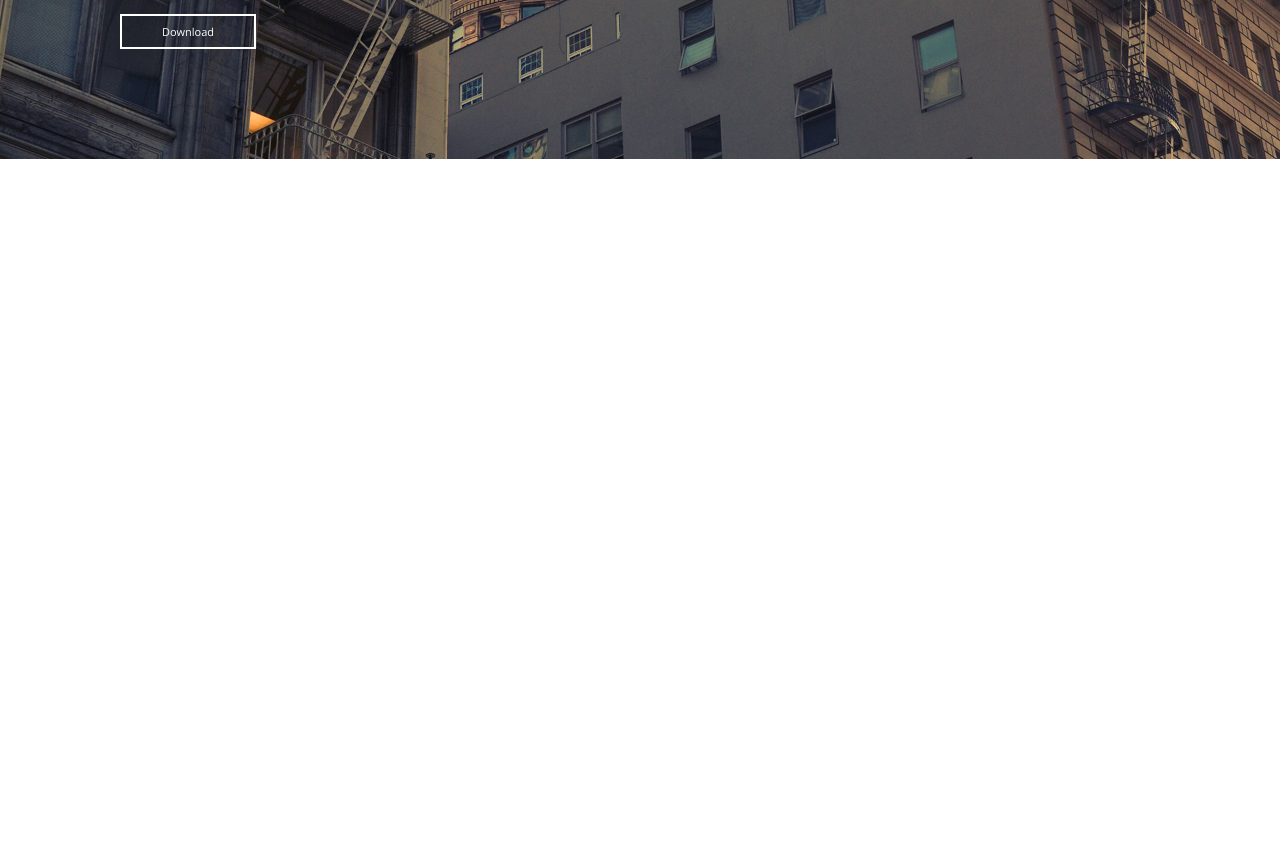
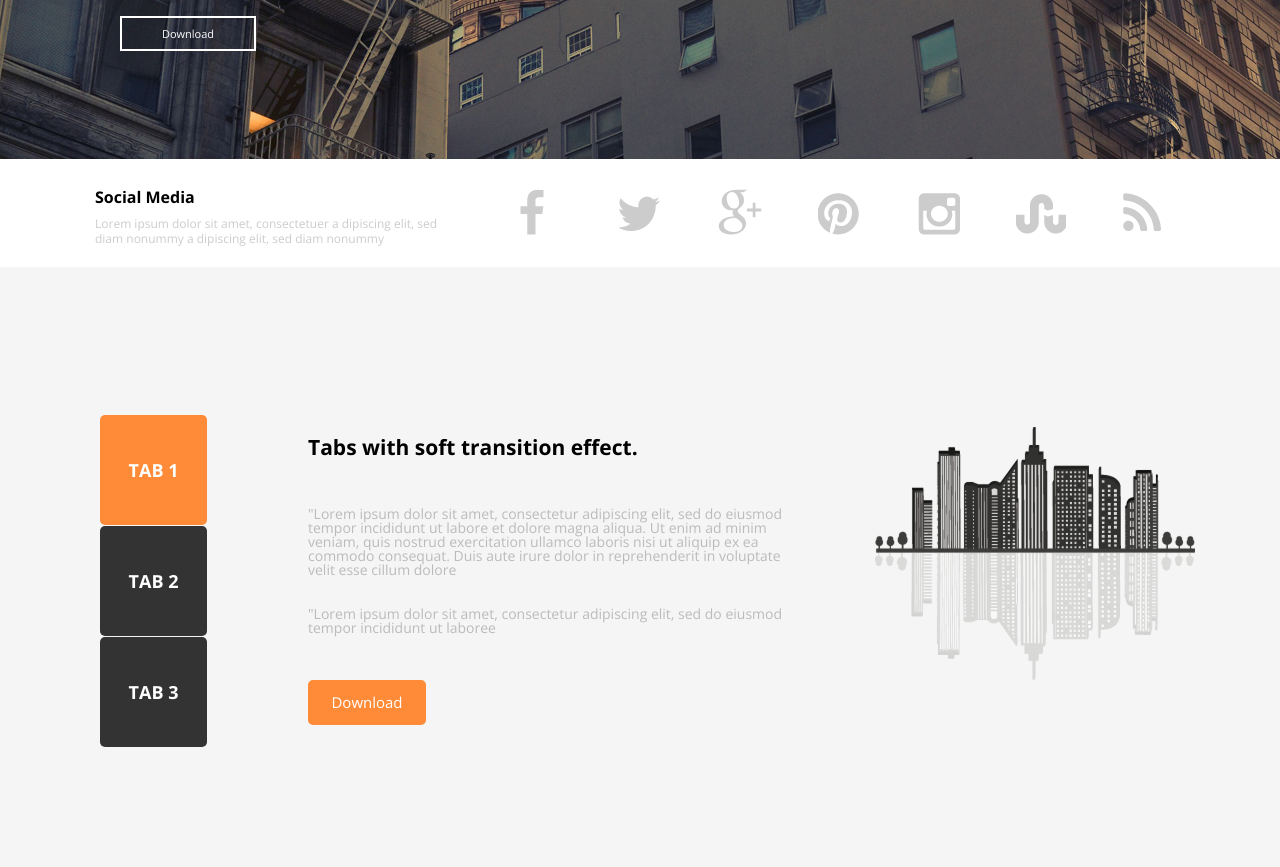
Before and after one commit to grischenko-v/axitlanding, a website: page app/index.html in a window 1280 px wide. Shown: the part 561-1428 px from the top of the page. Before the commit the page ends 800 px from the top, so only its background shows below. Drawn offline with nearby package versions, Linux system fonts and the light colour scheme.

Commit message:
add feature one

```diff
--- a/app/index.html
+++ b/app/index.html
@@ -10,7 +10,7 @@
 
   <header class = "header-top">
    <section class="container clearfix">
-   <div class="logo-small"><img src = "img/logo-small.png"></div>
+   <div class="logo-small"><a href = "#"><img src = "img/logo-small.png"></a></div>
    <nav class="main-nav">
    	<ul>
    		<li><a href=#>Features</a></li>
@@ -30,8 +30,7 @@
       </div>
       <div class = "white-line"></div>
       <div class="header-text-small">
-       <p>Lorem ipsum dolor sit amet, consectetuer a
-       dipiscing elit, sed diam nonummy nibh euismod
+       <p>Lorem ipsum dolor sit amet, consectetuer a dipiscing elit, sed diam nonummy nibh euismod
        tincidunt ut laoreet dolore magna aliquam erat volutpat. </p>
       </div>
       <div class = "button transparent">Download</div>
@@ -43,8 +42,46 @@
         <input type = "password" name = "password" placeholder = "Password">
         <input type = "button" name = "button" value = "Get Started">
       </form>
-
    </section>
    </header>
+   <main>
+    <section class = "social-media">
+    <article class = "container clearfix">
+      <div class = "social-media-text">
+      <h2>Social Media</h2>
+      <p>Lorem ipsum dolor sit amet, consectetuer a dipiscing elit, sed diam nonummy a dipiscing elit, sed diam nonummy </p>
+      </div>
+      <div class = "main-socials">
+           <a class="social-btn social-btn-fb" href=""></a>
+           <a class="social-btn social-btn-tw" href=""></a>
+           <a class="social-btn social-btn-gp" href=""></a>
+           <a class="social-btn social-btn-pg" href=""></a>
+           <a class="social-btn social-btn-p" href=""></a>
+           <a class="social-btn social-btn-wv" href=""></a>
+           <a class="social-btn social-btn-wi" href=""></a>
+
+      </div>
+    </article>
+    </section>
+    <section class = "feature-one">
+    <article class = "container clearfix">
+    <div class="tabs">
+      <div class="tab active">tab 1</div>
+      <div class="tab">tab 2</div>
+      <div class="tab">tab 3</div>
+    </div>
+    <div class="discription">
+    	<h2>Tabs with soft transition effect.</h2>
+    	<p>"Lorem ipsum dolor sit amet, consectetur adipiscing elit, sed do eiusmod tempor incididunt ut labore et dolore magna aliqua. Ut enim ad minim veniam, quis nostrud exercitation ullamco laboris nisi ut aliquip ex ea commodo consequat. Duis aute irure dolor in reprehenderit in voluptate velit esse cillum dolore</p>
+    	<p>"Lorem ipsum dolor sit amet, consectetur adipiscing elit, sed do eiusmod tempor incididunt ut laboree</p>
+    	<div class="btn">Download</div>
+    </div>
+
+    <div class="city-pic"><img src="img/city.png"></div>
+    </article>
+    </section>
+
+   </main>
+
 </body>
 </html>
--- /dev/null
+++ b/app/scss/feature-one.scss
@@ -0,0 +1,68 @@
+.feature-one{
+  background-color: rgb(245, 245, 245);
+  min-height: 600px;
+  article{
+    .tabs{
+       width: 108px;
+       height: 340px;
+       margin-top: 148px;
+       margin-left: 30px;
+       float: left;
+     .tab{
+       box-sizing: border-box;
+       text-align: center;
+       text-transform: uppercase;
+       width: 107px;
+       height: 110px;
+       line-height: 110px;
+       color: white;
+       margin-top: 1px;
+       background-color: rgb(51, 51, 51);
+       border-radius: 5px;
+       font-size:18px;
+       font-weight: bold;
+       &:first-child{
+        margin-top: 0;
+       }
+     }
+     .active{
+       background-color: rgb(255, 139, 56);
+     }
+    }
+    .discription{
+      float: left;
+      width: 500px;
+      margin-top: 150px;
+      margin-left: 100px;
+      h2{
+        font-size: 21px;
+        line-height: 60px;
+        font-weight: bold;
+      }
+      p{
+        margin-top: 30px;
+        font-size: 14px;
+        color: #bbb;
+      }
+    }
+    .btn{
+      background-color: rgb(255, 139, 56);
+      color: white;
+      border-radius: 5px;
+      width: 118px;
+      font-size: 15px;
+      height: 45px;
+      line-height: 44px;
+      text-align: center;
+      margin-top: 45px;
+    }
+
+
+    .city-pic{
+      float: right;
+      margin-top: 160px;
+      margin-right: 15px;
+    }
+
+  }
+}
```
Also changed, not shown: app/css/feature-one.css (added), app/css/main.css, app/img/city.png (added).
